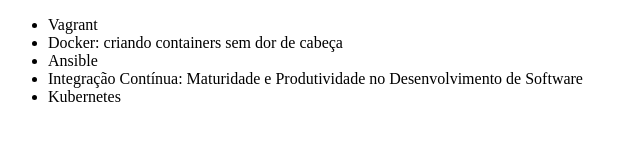
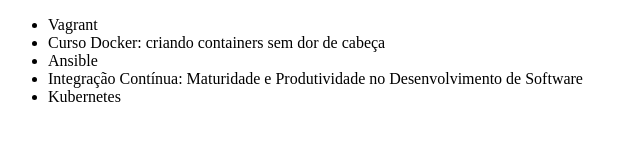
Before and after one commit to PamHDiz/alura-git, a plain HTML site: page index.html in a window 1280 px wide. Shown: the full height of the page, 0-640 px from the left. Drawn offline with Linux system fonts and the light colour scheme.

Commit message:
Alterando o nome do curso Docker

```diff
--- a/index.html
+++ b/index.html
@@ -7,7 +7,7 @@
 <body>
     <ul>
         <li>Vagrant</li>
-        <li>Docker:  criando containers sem dor de cabeça</li>
+        <li>Curso Docker: criando containers sem dor de cabeça</li>
         <li>Ansible</li>
         <li>Integração Contínua: Maturidade e Produtividade no
             Desenvolvimento de Software</li>
```
